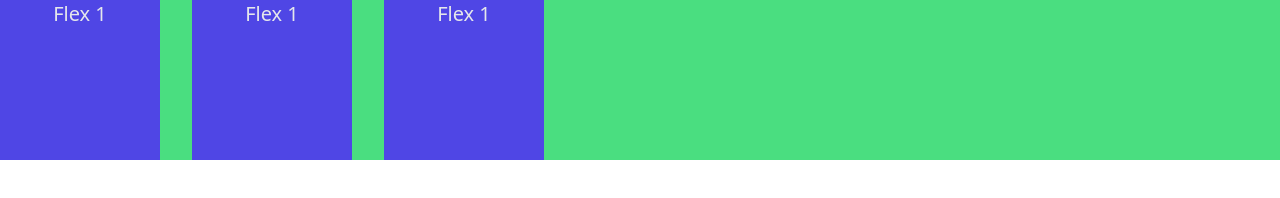
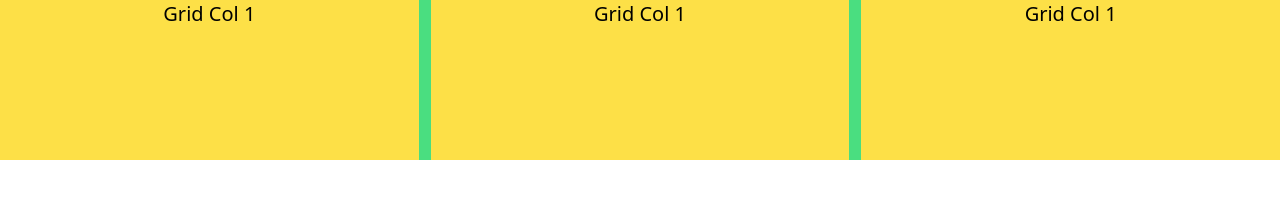
Before and after one commit to OderoOluoch/tailwind_refresher, a website: page public/index.html in a window 1280 px wide. Drawn offline with nearby package versions, Linux system fonts and the light colour scheme.

Commit message:
Stand by

```diff
--- a/public/index.html
+++ b/public/index.html
@@ -11,19 +11,19 @@
       rel="stylesheet"
       type="text/css"
     /> -->
-      <script src="https://cdn.tailwindcss.com"></script>
+    <script src="https://cdn.tailwindcss.com"></script>
   </head>
   <body>
     <div class="lg:container xl:mx-auto bg-green-400">
-      <div class="flex gap-8 flex-col md:flex-row">
-        <div class="flex-initial font-sans bg-indigo-600 w-40 h-40 text-center text-gray-200 text-xl">
-            Flex 1
+      <div class="grid lg:grid-cols-3 md:grid-cols-2 sm:grid-col-1 gap-3">
+        <div class="font-sans bg-yellow-300 w-full h-40 text-center text-xl">
+          Grid Col 1
         </div>
-        <div class="flex-initial font-sans bg-indigo-600 w-40 h-40 text-center text-gray-200 text-xl">
-            Flex 1
+        <div class="font-sans bg-yellow-300 w-full h-40 text-center text-xl">
+          Grid Col 1
         </div>
-        <div class="flex-initial font-sans bg-indigo-600 w-40 h-40 text-center text-gray-200 text-xl">
-            Flex 1
+        <div class="font-sans bg-yellow-300 w-full h-40 text-center text-xl">
+          Grid Col 1
         </div>
       </div>
     </div>
```
